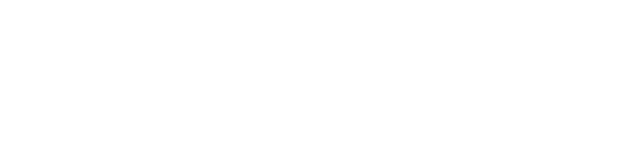
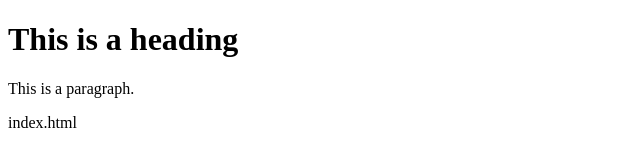
Before and after one commit to Marus2772/learning-git, a plain HTML site: page index.html in a window 1280 px wide. Shown: the whole page, without its empty margins (0-640 px from the left). Drawn offline with Linux system fonts and the light colour scheme.

Commit message:
Update index.html

```diff
--- a/index.html
+++ b/index.html
@@ -4,5 +4,7 @@
   <title>Page title</title>
 </head>
 <body>
+  <h1>This is a heading</h1>
+  <p>This is a paragraph.</p>index.html
 </body>
 </html>
```
